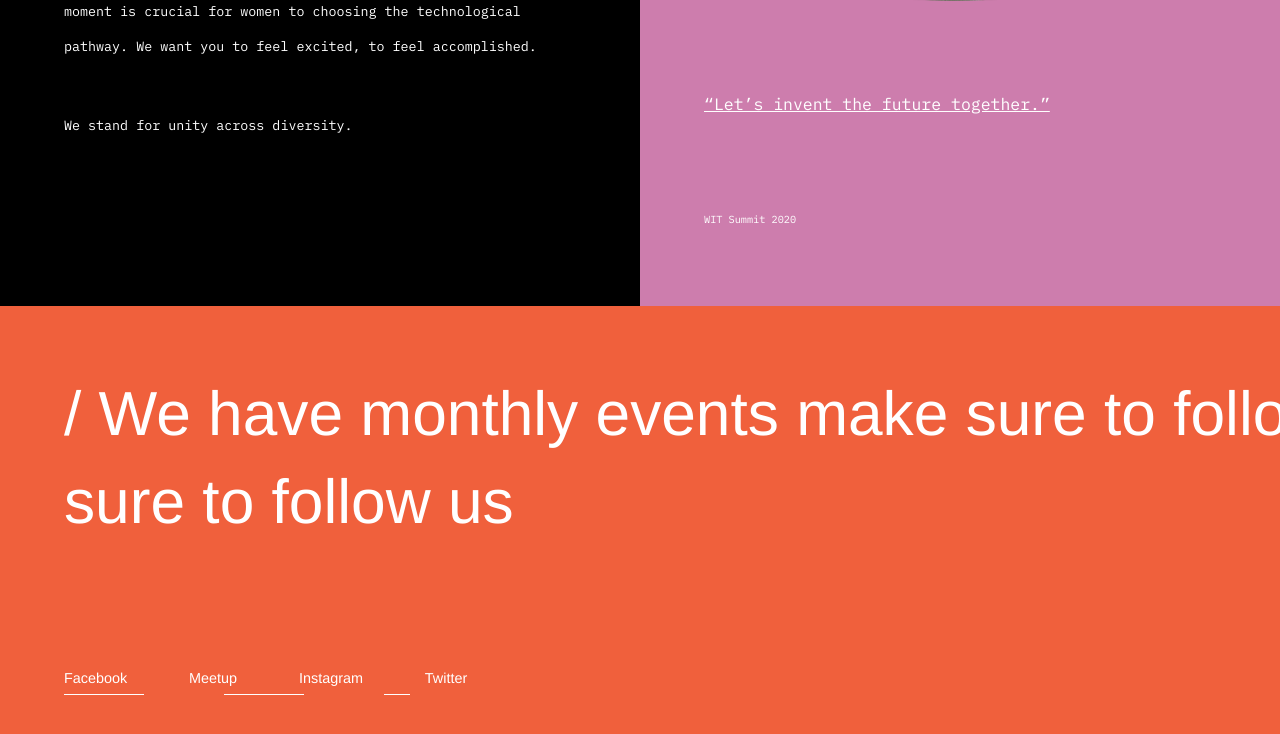
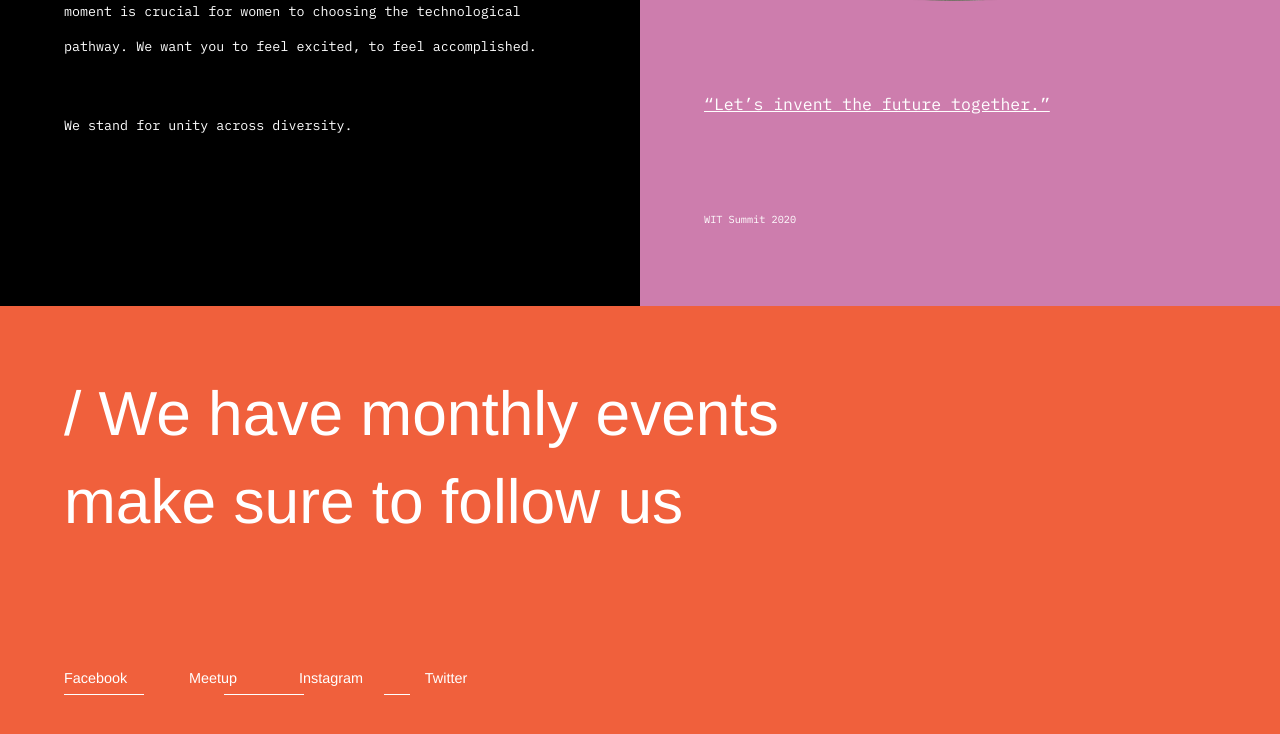
Before and after one commit to MarinaGoto/wit_summit2020, a website built with webpack: page src/templates/index.html in a window 1280 px wide. Shown: the part 4445-5179 px from the top of the page. Built offline with nearby package versions, Linux system fonts and the light colour scheme.

Commit message:
fixed typo in index.html

```diff
--- a/src/templates/index.html
+++ b/src/templates/index.html
@@ -465,9 +465,9 @@
 <!-- Bottom Section -->
 <div class="container-padding banner orange clip">
     <h2>
-        / We have monthly events make sure to follow us
+        / We have monthly events
         <br>
-        sure to follow us
+        make sure to follow us
     </h2>
     <div class="contactBlock">
         <div class="contactLinks">
```
